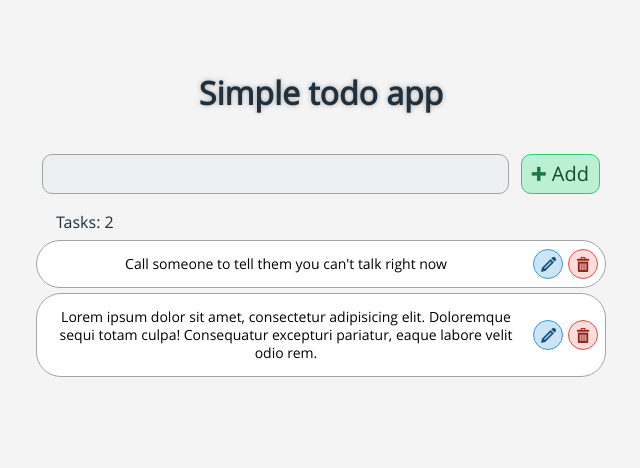
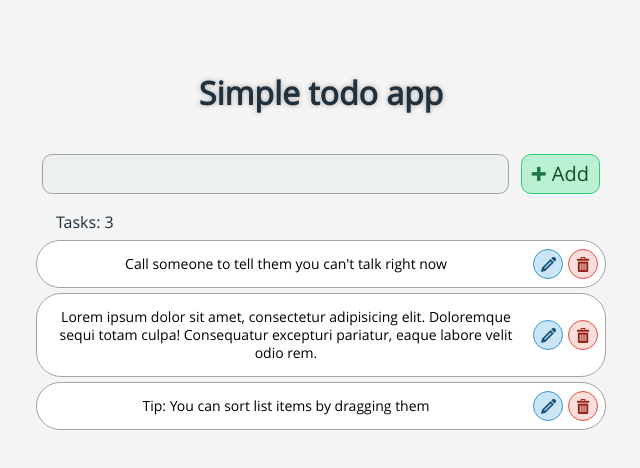
Before and after one commit to alxisk/todo-app, a React app: page / in a window 1280 px wide. Shown: the top 468 px of the page, without its empty margins (319-959 px from the left). Built offline with nearby package versions, Linux system fonts and the light colour scheme; the HTML template or start-up script is replaced by a standard one.

Commit message:
refactoring

```diff
--- a/src/components/App.js
+++ b/src/components/App.js
@@ -1,8 +1,10 @@
 import React from 'react';
+import { arrayMove } from 'react-sortable-hoc';
 import AppTitle from './AppTitle';
 import InputForm from './InputForm';
 import TodoList from './TodoList';
-import {arrayMove} from 'react-sortable-hoc';
+import { getId, getMsgContainer, getEntryIdx,
+        makeEditable, makeUneditable } from '../utils';
 
 class App extends React.Component {
   constructor() {
@@ -14,12 +16,14 @@ class App extends React.Component {
       },
       {
         id: 1,
-        text: "Lorem ipsum dolor sit amet, consectetur adipisicing elit. \
-          Doloremque sequi totam culpa! Consequatur excepturi pariatur, \
-          eaque labore velit odio rem."
+        text: 'Lorem ipsum dolor sit amet, consectetur adipisicing elit. Doloremque sequi totam culpa! Consequatur excepturi pariatur, eaque labore velit odio rem.'
+      },
+      {
+        id: 2,
+        text: 'Tip: You can sort list items by dragging them'
       }],
-      lastId: 1,
-      lastEditableContainer: null
+      lastId: 2,
+      lastEditable: null
     };
 
     this.handleSubmit = this.handleSubmit.bind(this);
@@ -35,54 +39,50 @@ class App extends React.Component {
     const entryText = event.target.entry.value;
     event.target.entry.value = '';
     if (!entryText.trim()) return;
-    const entries = this.state.entries;
     const newEntryId = this.state.lastId + 1;
     this.setState(prevState =>
       prevState.entries.push({ id: newEntryId, text: entryText })
     );
-    this.setState({lastId: newEntryId});
+    this.setState({ lastId: newEntryId });
   }
 
   handleRemove(event) {
     event.preventDefault();
-    const id = event.target.parentNode.getAttribute('data-id')
-    this.setState(prevState => {
-      return {entries: prevState.entries.filter((item) => item.id != id)};
-    });
+    const id = getId(event.target);
+    const newEntries = this.state.entries.filter(item => item.id !== +id);
+    this.setState({ entries: newEntries });
   }
 
   handleEdit(event) {
     event.preventDefault();
-    const msgContainer = event.target.parentNode.parentNode.firstElementChild;
-    msgContainer.contentEditable = 'true';
-    msgContainer.focus();
-    event.target.parentNode.firstElementChild.classList.remove('btn--hidden');
-    event.target.classList.add('btn--hidden');
+    makeEditable(event.target);
 
-    if (this.state.lastEditableContainer) {
-      this.state.lastEditableContainer.contentEditable = "false";
+    if (this.state.lastEditable &&
+        this.state.lastEditable !== event.target.previousElementSibling) {
+      this.applyEdit(event.target.previousElementSibling);
+      makeUneditable(this.state.lastEditable);
     }
 
-    this.setState({lastEditableContainer: msgContainer});
-    console.log(this.state.lastEditableContainer);
+    this.setState({ lastEditable: event.target.previousElementSibling });
   }
 
   handleApplyEdit(event) {
     event.preventDefault();
-    const id = event.target.parentNode.getAttribute('data-id');
-    const msgContainer = event.target.parentNode.parentNode.firstElementChild;
-    const entryIdx = this.state.entries.findIndex(item => item.id == id);
-    this.setState(prevState => {
-      prevState.entries[entryIdx].text = msgContainer.textContent;
-    });
-    msgContainer.contentEditable = 'false';
-    event.target.classList.add('btn--hidden');
-    event.target.parentNode.children[1].classList.remove('btn--hidden');
+    this.applyEdit(event.target);
+    makeUneditable(event.target);
   }
 
-  handleSortEnd({oldIndex, newIndex}) {
+  handleSortEnd({ oldIndex, newIndex }) {
     this.setState({
       entries: arrayMove(this.state.entries, oldIndex, newIndex)
+    });
+  }
+
+  applyEdit(target) {
+    const msgContainer = getMsgContainer(target);
+    const entryIdx = getEntryIdx(this.state.entries, getId(target));
+    this.setState((prevState) => {
+      prevState.entries[entryIdx].text = msgContainer.textContent;
     });
   }
 
@@ -92,13 +92,15 @@ class App extends React.Component {
         <div className="center-wrap app__center-wrap">
           <AppTitle title={'Simple todo app'} />
           <InputForm onsubmit={this.handleSubmit} />
-          <TodoList entries={this.state.entries}
+          <TodoList
+            entries={this.state.entries}
             handleRemove={this.handleRemove}
             handleEdit={this.handleEdit}
             handleApplyEdit={this.handleApplyEdit}
             onSortEnd={this.handleSortEnd}
             distance="5"
-            taskCount={this.state.entries.length} />
+            taskCount={this.state.entries.length}
+          />
         </div>
       </div>
     );
--- a/src/components/ListItem.js
+++ b/src/components/ListItem.js
@@ -1,22 +1,26 @@
 import React from 'react';
 import PropTypes from 'prop-types';
-import {SortableElement} from 'react-sortable-hoc';
+import { SortableElement } from 'react-sortable-hoc';
 
-const ListItem = SortableElement((props) => {
-  return (
+const ListItem = SortableElement(props =>
   <li className="todo-list__list-item">
     <p>{props.text}</p>
     <div className="todo-list__btns" data-id={props.id}>
-        <button className="btn btn--green btn--hidden todo-list__btn"
-          onClick={props.handleApplyEdit}></button>
-        <button className="btn btn--blue todo-list__btn"
-          onClick={props.handleEdit}></button>
-        <button className="btn btn--red todo-list__btn"
-          onClick={props.handleRemove}></button>
+      <button
+        className="btn btn--green btn--hidden todo-list__btn"
+        onClick={props.handleApplyEdit}
+      />
+      <button
+        className="btn btn--blue todo-list__btn"
+        onClick={props.handleEdit}
+      />
+      <button
+        className="btn btn--red todo-list__btn"
+        onClick={props.handleRemove}
+      />
     </div>
   </li>
 );
-});
 
 export default ListItem;
 
--- a/src/components/TodoList.js
+++ b/src/components/TodoList.js
@@ -1,22 +1,22 @@
 import React from 'react';
 import PropTypes from 'prop-types';
+import { SortableContainer } from 'react-sortable-hoc';
 import ListItem from './ListItem';
-import {SortableContainer} from 'react-sortable-hoc';
 
-const TodoList = SortableContainer((props) => {
-  return (
+const TodoList = SortableContainer(props =>
   <div className="todo-list">
     <p className="todo-list__tasks-count">Tasks: {props.taskCount}</p>
     <ul className="todo-list__list">
       {props.entries.map((entry, index) =>
-          <ListItem key={entry.id} index={index} id={entry.id} text={entry.text}
+        <ListItem
+          key={entry.id} index={index} id={entry.id} text={entry.text}
           handleRemove={props.handleRemove}
           handleEdit={props.handleEdit}
-            handleApplyEdit={props.handleApplyEdit} />)}
+          handleApplyEdit={props.handleApplyEdit}
+        />)}
     </ul>
   </div>
 );
-});
 
 export default TodoList;
 
--- /dev/null
+++ b/src/utils.js
@@ -0,0 +1,26 @@
+export function getId(target) {
+  return target.parentNode.getAttribute('data-id');
+}
+
+export function getMsgContainer(target) {
+  return target.parentNode.parentNode.firstElementChild;
+}
+
+export function getEntryIdx(array, id) {
+  return array.findIndex(item => item.id === +id);
+}
+
+export function makeEditable(target) {
+  const msgContainer = getMsgContainer(target);
+  msgContainer.contentEditable = 'true';
+  msgContainer.focus();
+  target.parentNode.firstElementChild.classList.remove('btn--hidden');
+  target.classList.add('btn--hidden');
+}
+
+export function makeUneditable(target) {
+  const msgContainer = getMsgContainer(target);
+  msgContainer.contentEditable = 'false';
+  target.classList.add('btn--hidden');
+  target.parentNode.children[1].classList.remove('btn--hidden');
+}
```
Lines whose indentation alone changed are shown as unchanged.
